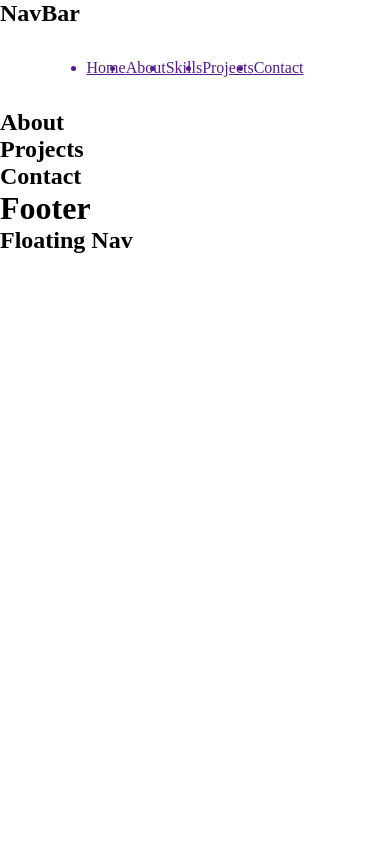
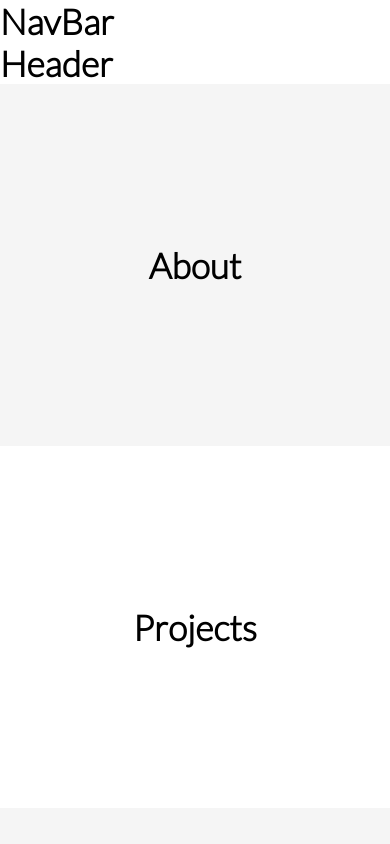
Before and after one commit to hakeem0114/Portfolio, a React (Vite) app: page / in a window 390 px wide. Shown: the top 844 px of the page. Built offline with nearby package versions, Linux system fonts and the light colour scheme.

Commit message:
Styled the main section of page & used media queries to make it compatible for smartphones for now. Header is next

```diff
--- a/src/App.css
+++ b/src/App.css
@@ -1,6 +1,6 @@
 /**********************Font**********************/
-  @import url('https://fonts.googleapis.com/css2?family=Lato:wght@300&display=swap');
-    /* font-family: 'Lato', sans-serif;*/
+
+
 
 
 /*Desktop*/
@@ -11,15 +11,6 @@
     padding: 0;
 
     /*Custom Colors*/
-
+/* https://www.smashingmagazine.com/2020/08/application-color-schemes-css-custom-properties/ */
 
 }
-
-
-
-/*********************SMARTPHONES**********************/
-
-/*Mobile*/
-@media screen and (max-width: 480px) {
-
-}
--- a/src/index.css
+++ b/src/index.css
@@ -1,3 +1,35 @@
+/*Projects CSS will be in 3 levels: Pallete Colors, Functional Colors & Component Color(in subfolders)*/
+@import url('https://fonts.googleapis.com/css2?family=Lato:wght@300&display=swap');
+
+:root{
+      /* Main custom css color properties*/
+    --primary-hue: 270;
+    --black-lightness: 15%;
+    --dark-lightness: 44%;
+    --light-lightness: 94%;
+    --white-lightness: 100%;
+    --color-primary: hsl(var(var(--primary-hue), 89%, 41%));
+    --color-white:  #F5F5F5;
+    --color-light: hsl(var(var(--primary-hue)),5%, var(var(--light-lightness)));
+    --color-black: hsl(var(var(--primary-hue)),5%, var(var(--black-lightness)));
+    --color-dark: hsl(var(var(--primary-hue)), 5%, var(var(--dark-lightness)));
+
+    /*Site's Body*/
+    --container-width-lg: 76%;
+    --container-width-md: 90%;
+
+    /*Variations of Border Radii*/
+    --border-radius-3: 0.5rem;
+    --border-radious-2: 0.8rem;
+    --border-radius-: 1.2rem;
+
+    /*Transitions*/
+    --transition: all 525ms ease;
+
+    /*onScroll*/
+    scroll-behavior: smooth;
+}
+
 *{
   box-sizing: border-box;
   margin: 0;
@@ -6,5 +38,118 @@
 
 body{
   list-style: none;
-  text-decoration: none;
+
+  font-family: 'Lato', sans-serif;
+  font-size: 0.8rem;
 }
+
+.container{
+  width: var(--container-width-lg);
+   /*margin-inline: auto; */ /*Centre's margin around x-axis*/
+  max-width: 1920px; /*For 1920px monitors*/
+}
+
+/*Sections*/
+section{
+  padding: 10rem 0;
+  background: var(--color-light);
+  transition: var(--transition);
+}
+
+.about, .contact{
+  background: var(--color-white);
+}
+
+section > h1{
+    text-align: center;
+}
+
+section > p{
+  text-align: center;
+  margin: 0.6rem 4rem;
+  width: 40%;
+}
+
+a{
+  color: var(--color-white);
+  transition: var(--transition);
+}
+
+h1{
+  font-size: 2rem;
+}
+h2{
+  font-size: 1.5rem;
+}
+h3{
+  font-size: 1.3rem;
+}
+h4{
+  font-size: 1.1rem;
+}
+h5{
+  font-size: 0.9rem;
+}
+h6{
+  font-size: 0.7rem;
+}
+
+img{
+  display: block; /*Creates enough margins around images*/
+  object-fit: fill;
+  width: 100%;
+}
+
+.button{
+    display: inline-block;
+/*width = fit-content*/
+    display: flex;
+    justify-content: center;
+    align-items: center;
+    gap: .8rem;
+
+    background-color: var(--color-light);
+    color: var(--color-black) ;
+
+    padding: .7rem 2.7rem;
+    border: 4px transparent;
+    border-radius: var(--border-radious-2);
+}
+
+.button:hover{
+  background-color: transparent;
+  border-color: var(--color-light);
+  transform: scale(1.04) translateY(-0.21rem);
+
+}
+
+/*********************SMARTPHONES**********************/
+
+@media screen and (max-width: 480px) {
+  /*Double after completing site*/
+
+  h1{
+    font-size: 2.2rem;
+  }
+  h2{
+    font-size: 1.9rem;
+  }
+  h3{
+    font-size: 1.4rem;
+  }
+  h4{
+    font-size: 1.1rem;
+  }
+  h5{
+    font-size: 0.9rem;
+  }
+  h6{
+    font-size: 0.7rem;
+  }
+
+ section > p{
+  width: var(--container-width-md);
+ }
+
+
+}
--- a/src/sections/header/Header.jsx
+++ b/src/sections/header/Header.jsx
@@ -6,15 +6,7 @@ function Header() {
 
   return (
     <header className="header">
-          <nav className="nav">
-              <ul className='navList'>
-                  <a href=""><li>Home</li></a>
-                  <a href=""><li>About</li></a>
-                  <a href=""><li>Skills</li></a>
-                  <a href=""><li>Projects</li></a>
-                  <a href=""><li>Contact</li></a>
-              </ul>
-          </nav>
+          <h1>Header</h1>
     </header>
   )
 }
```
